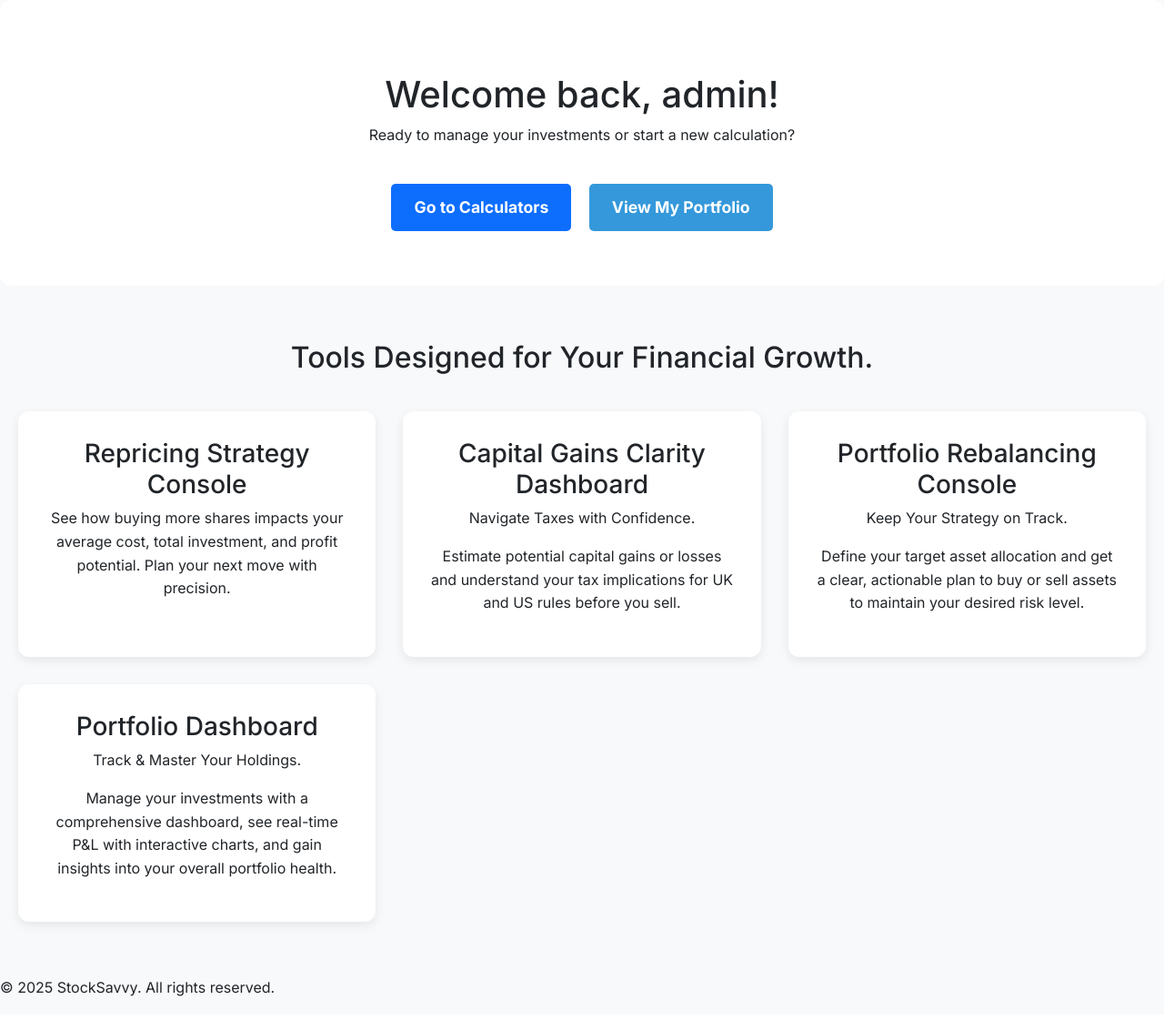
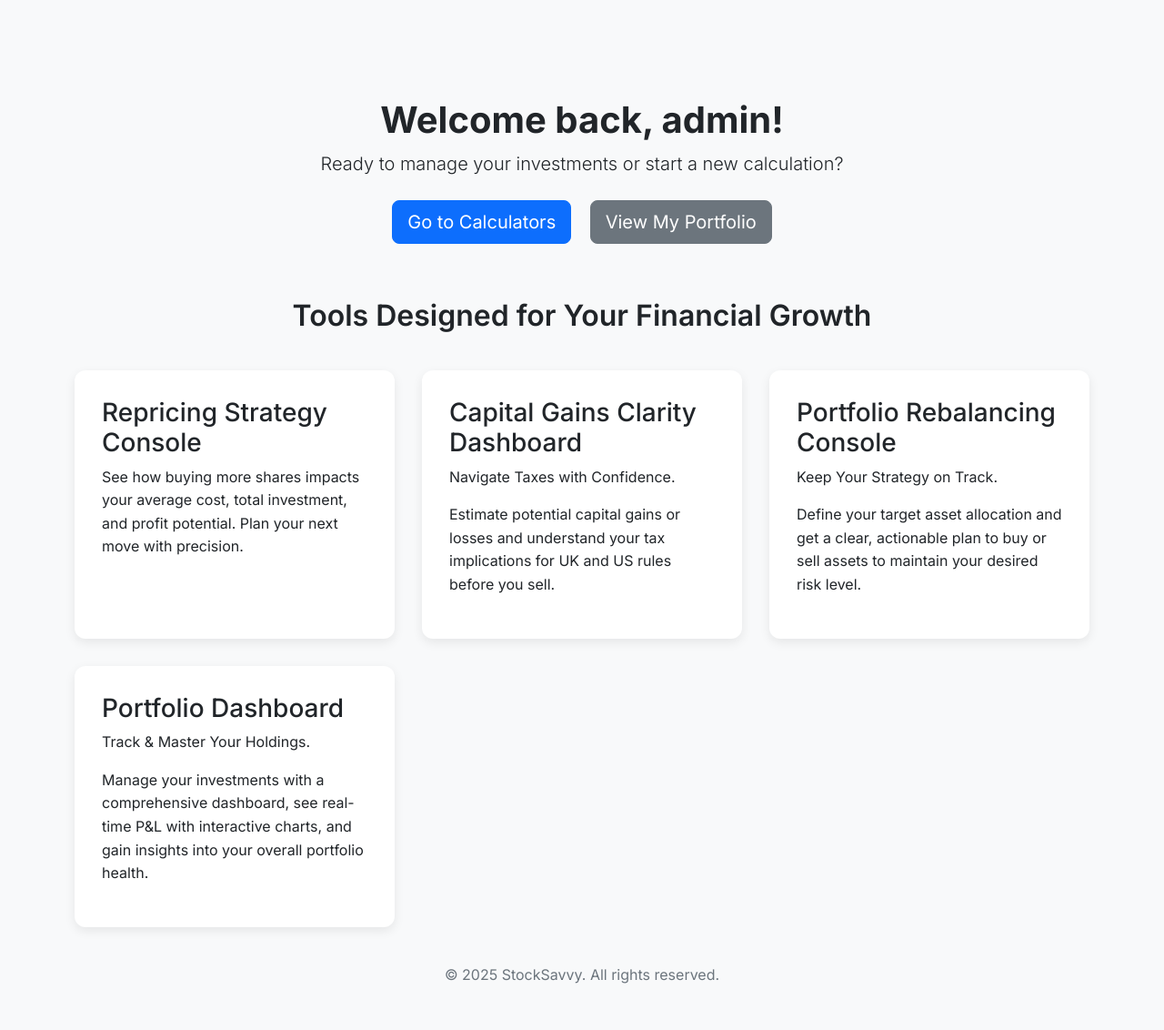
Before and after one commit to Mohammedr4/stockapp, a Django app: page / in a window 1280 px wide. Shown: the part 105-1237 px from the top of the page at 91% size. Before the commit the page ends 1200 px from the top, so only its background shows below. Run offline with Django 5.2, Linux system fonts and the light colour scheme; a user stored in the database is signed in; some libraries are stand-ins or nearby versions.

Commit message:
Complete final design overhaul and feature implementation

```diff
--- a/core/templates/core/landing_page.html
+++ b/core/templates/core/landing_page.html
@@ -1,30 +1,32 @@
-{% extends 'base.html' %}
+{% extends "base.html" %}
 {% load static %}
 {% load allauth socialaccount %}
 
 {% block title %}StockSavvy: Your Smart Investment Navigator{% endblock %}
 
 {% block content %}
+<div class="container my-5">
     {% if user.is_authenticated %}
-        <header class="hero-section" style="padding-bottom: 60px;">
+        <header class="hero-section text-center">
             <h1>Welcome back, {{ user.username }}!</h1>
-            <p>Ready to manage your investments or start a new calculation?</p>
-            <div style="margin-top: 40px;">
-                <a href="{% url 'calculators:calculators_index' %}" class="cta-button">Go to Calculators</a>
-                <a href="{% url 'portfolio:portfolio_list' %}" class="cta-button" style="background-color: #3498db; margin-left: 15px;">View My Portfolio</a>
+            <p class="lead">Ready to manage your investments or start a new calculation?</p>
+            <div class="mt-4">
+                <a href="{% url 'calculators:calculators_index' %}" class="btn btn-primary btn-lg mx-2">Go to Calculators</a>
+                <a href="{% url 'portfolio:portfolio_list' %}" class="btn btn-secondary btn-lg mx-2">View My Portfolio</a>
             </div>
         </header>
     {% else %}
-        <header class="hero-section">
-            <h1>Unlock Smarter Investment Decisions.</h1>
-            <p>Calculate stock gains, manage your portfolio, and project future wealth with intuitive, powerful tools. Your first step is instantly free.</p>
-            <a href="{% url 'calculators:stock_reprice_calculator' %}" class="cta-button">Try the Strategy Console (No Account Needed!)</a>
-            <p style="font-size: 0.9em; margin-top: 15px;">See how it works instantly. No credit card, no commitment, just clarity.</p>
+        <header class="hero-section text-center">
+            <h1 class="display-4">Unlock Smarter Investment Decisions.</h1>
+            <p class="lead">Calculate stock gains, manage your portfolio, and project future wealth with intuitive, powerful tools.</p>
+            <div class="mt-4">
+                <a href="{% url 'calculators:stock_reprice_calculator' %}" class="cta-button">Try the Strategy Console Instantly</a>
+            </div>
         </header>
     {% endif %}
 
     <section class="features-section">
-        <h2>Tools Designed for Your Financial Growth.</h2>
+        <h2>Tools Designed for Your Financial Growth</h2>
         <div class="feature-cards">
             <div class="card">
                 <h3>Repricing Strategy Console</h3>
@@ -49,16 +51,13 @@
     </section>
 
     {% if not user.is_authenticated %}
-        <section class="signup-section">
+        <section class="signup-section text-center">
             <h2>Unlock Your Full Investment Potential – It's Free.</h2>
             <ul>
                 <li>✔ Save Your Progress: Keep a historical record of all your calculations and insights.</li>
                 <li>✔ Personalized Portfolio: Track your actual stock holdings, their performance, and overall portfolio value.</li>
                 <li>✔ Unlimited Access: Enjoy every calculator and feature without restriction, anytime you need them.</li>
-                <li>✔ Access Anywhere: Your data is securely stored and available across all your devices.</li>
-                <li>✔ Ready for More: Position yourself for future enhancements and advanced tracking features.</li>
             </ul>
-
             <a href="{% provider_login_url 'google' %}" class="cta-button">Sign Up with Google</a>
             <p class="mt-3">
                 <a href="{% url 'account_signup' %}" style="color: white;">Or sign up with your email</a>
@@ -66,11 +65,11 @@
             <p class="mt-4" style="font-size: 0.9em;">
                 Already have an account? <a href="{% url 'account_login' %}" style="color: white; font-weight: bold;">Log In</a>
             </p>
-
         </section>
     {% endif %}
 
     <footer class="footer">
         <p>© 2025 StockSavvy. All rights reserved.</p>
     </footer>
+</div>
 {% endblock content %}
--- a/static/css/styles.css
+++ b/static/css/styles.css
@@ -28,16 +28,17 @@ body {
 
 /* --- Landing Page Specific Styles --- */
 .hero-section {
-    text-align: center;
-    padding: 80px 20px;
-    background-color: var(--card-background);
-    border-radius: var(--border-radius);
+    padding: 60px 20px;
+}
+
+.hero-section h1 {
+    font-weight: 700;
 }
 
 .cta-button {
     display: inline-block;
-    background-color: var(--primary-color);
-    color: white;
+    background-color: var(--accent-color);
+    color: white !important;
     padding: 12px 25px;
     border-radius: 5px;
     text-decoration: none;
@@ -47,36 +48,31 @@ body {
 }
 
 .cta-button:hover {
-    background-color: #0b5ed7; /* Darker shade of primary blue */
-    color: white;
-}
-
-.features-section {
-    padding: 60px 20px;
+    background-color: #157347; /* Darker accent green */
 }
 
 .features-section h2 {
     text-align: center;
     margin-bottom: 40px;
+    font-weight: 600;
 }
 
 .feature-cards {
     display: grid;
-    grid-template-columns: repeat(auto-fit, minmax(300px, 1fr));
+    grid-template-columns: repeat(auto-fit, minmax(280px, 1fr));
     gap: 30px;
 }
 
 .feature-cards .card {
     padding: 30px;
-    text-align: center;
 }
 
 .signup-section {
-    background-color: var(--primary-color);
+    background-color: #2c3e50; /* Dark blue-grey */
     color: white;
     padding: 60px 20px;
-    text-align: center;
     border-radius: var(--border-radius);
+    margin-top: 40px;
 }
 
 .signup-section h2 {
@@ -95,32 +91,8 @@ body {
     margin-bottom: 10px;
 }
 
-.signup-section .cta-button {
-    background-color: var(--accent-color);
+.footer {
+    padding-top: 40px;
+    text-align: center;
+    color: var(--text-muted);
 }
-
-.signup-section .cta-button:hover {
-    background-color: #157347; /* Darker shade of accent green */
-}
-
-/* --- General Button Styles for Forms --- */
-.btn-primary {
-    background-color: var(--primary-color);
-    border-color: var(--primary-color);
-}
-
-.btn-primary:hover {
-    background-color: #0b5ed7;
-    border-color: #0a58ca;
-}
-
-.btn-outline-primary {
-    color: var(--primary-color);
-    border-color: var(--primary-color);
-}
-
-.btn-outline-primary:hover, .btn-check:checked+.btn-outline-primary {
-    background-color: var(--primary-color);
-    border-color: var(--primary-color);
-    color: white;
-}
```
Also changed, not shown: db.sqlite3.
